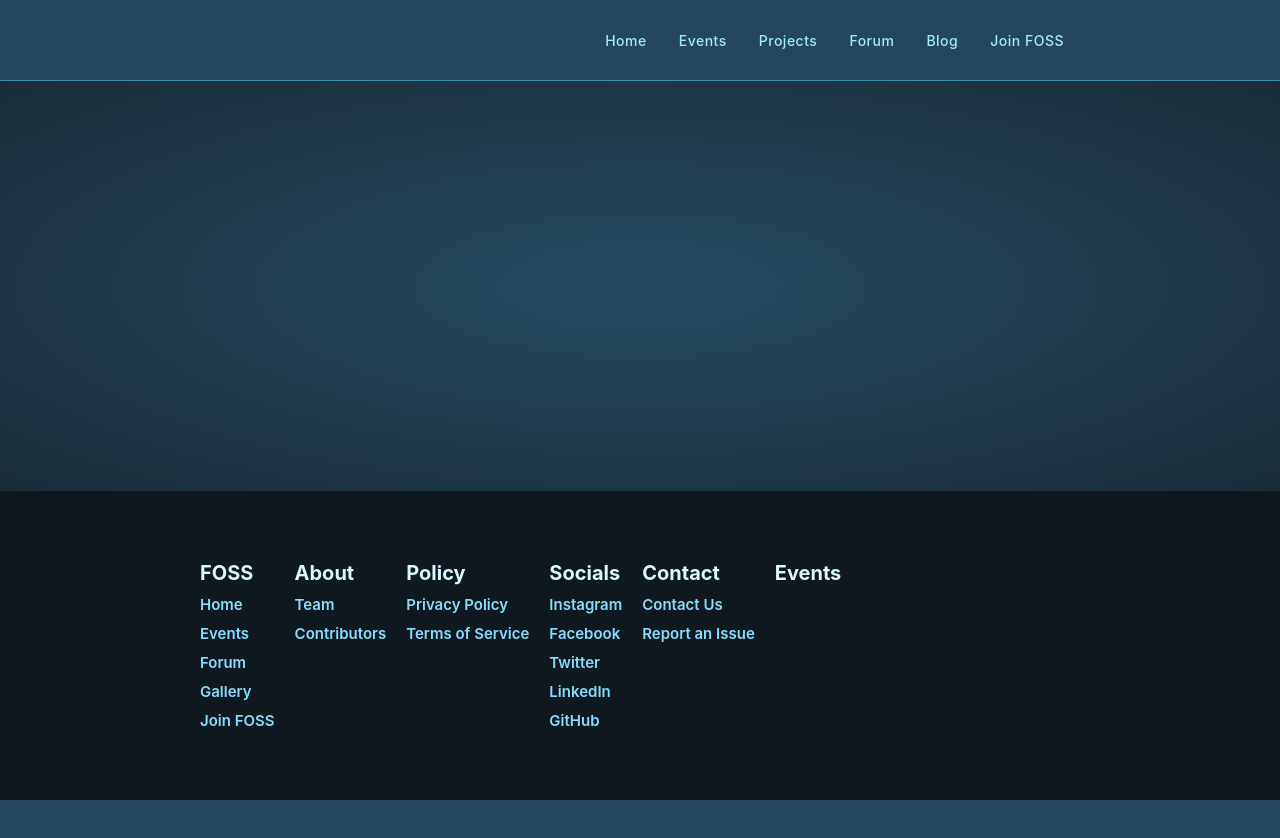
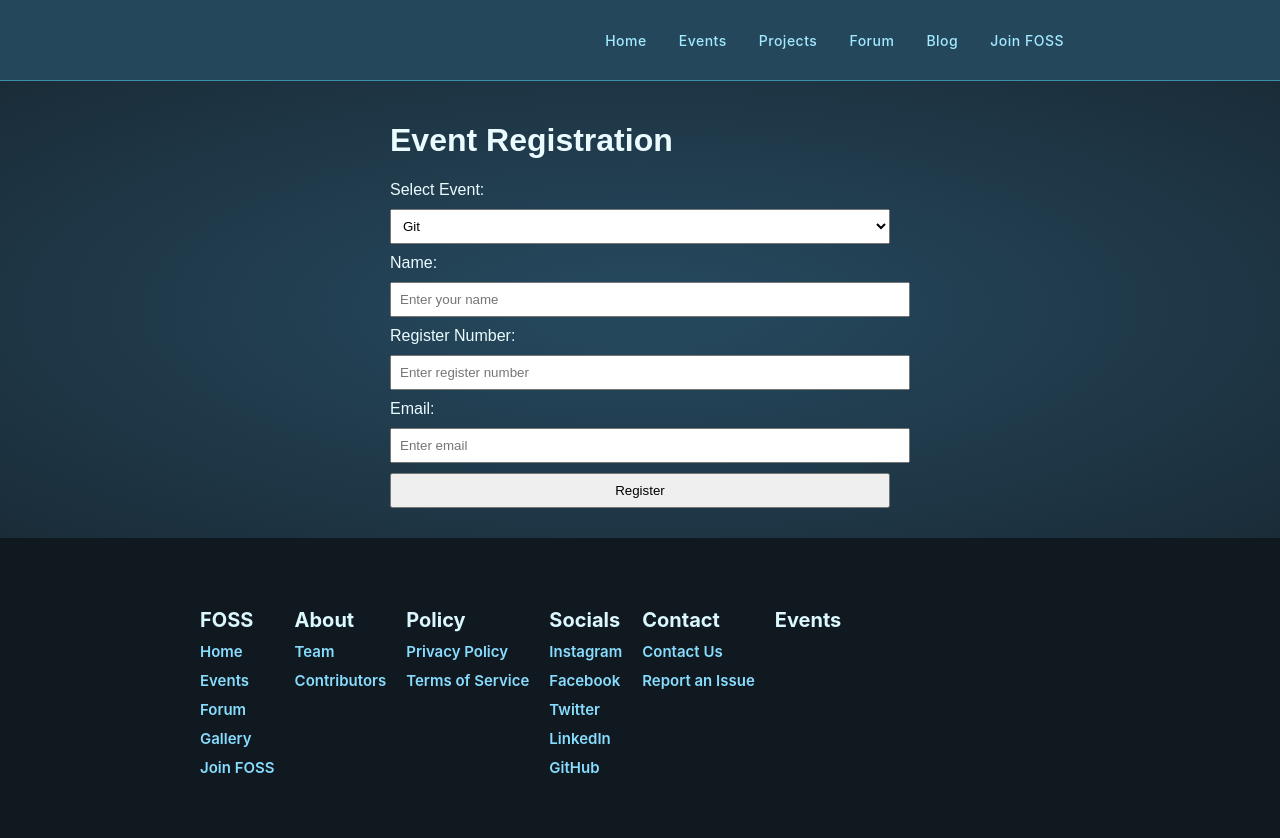
Before and after one commit to IceBear-32/FossWeb, a Nuxt app: page /eventregistration in a window 1280 px wide. Shown: the top 838 px of the page. Before the commit the page ends 800 px from the top, so only its background shows below. Built offline with nearby package versions, Linux system fonts and the light colour scheme.

Commit message:
Update eventregistration.vue

```diff
--- a/pages/eventregistration.vue
+++ b/pages/eventregistration.vue
@@ -1,3 +1,107 @@
 <template>
+  <div class="registration-container">
+    <!-- Registration Form -->
+    <div v-if="!submitted">
+      <h1>Event Registration</h1>
+      <form @submit.prevent="register">
+        <label>Select Event:</label>
+        <select v-model="selectedEvent">
+          <option v-for="event in events" :key="event.name" :value="event">
+            {{ event.name }}
+          </option>
+        </select>
 
+        <label>Name:</label>
+        <input v-model="userName" type="text" required placeholder="Enter your name" />
+
+        <label>Register Number:</label>
+        <input v-model="regNo" type="text" required placeholder="Enter register number" />
+
+        <label>Email:</label>
+        <input v-model="email" type="email" required placeholder="Enter email" />
+
+        <button type="submit">Register</button>
+      </form>
+    </div>
+
+    <!-- Confirmation + QR Code -->
+    <div v-else>
+      <h2>Registration Successful!</h2>
+      <p>Details have been sent to your email.</p>
+      <p><strong>Name:</strong> {{ userName }}</p>
+      <p><strong>Register Number:</strong> {{ regNo }}</p>
+      <p><strong>Email:</strong> {{ email }}</p>
+      <p><strong>Event:</strong> {{ selectedEvent.name }}</p>
+
+      <div class="event-details">
+        <p><strong>Date:</strong> {{ selectedEvent.date }}</p>
+        <p><strong>Description:</strong> {{ selectedEvent.description }}</p>
+        <p v-if="selectedEvent.note"><strong>Note:</strong> {{ selectedEvent.note }}</p>
+      </div>
+
+      <div class="qr-code">
+        <qrcode-vue :value="qrContent" :size="200" />
+      </div>
+    </div>
+  </div>
 </template>
+
+<script setup>
+import { ref, computed } from 'vue'
+import QrcodeVue from 'qrcode.vue'
+
+const events = ref([
+  {
+    name: 'Git',
+    date: '2025-07-01',
+    description: 'Version control workshop',
+    note: 'Bring your laptop'
+  },
+  {
+    name: 'IOT Initiative',
+    date: '2025-07-10',
+    description: 'Intro to IoT and project ideas',
+    note: ''
+  }
+])
+
+const selectedEvent = ref(events.value[0])
+const userName = ref('')
+const regNo = ref('')
+const email = ref('')
+const submitted = ref(false)
+
+function register() {
+  submitted.value = true
+}
+
+const qrContent = computed(() => {
+  const e = selectedEvent.value
+  return `Event: ${e.name}\nDate: ${e.date}\nDescription: ${e.description}\n${e.note ? `Note: ${e.note}` : ''}`
+})
+</script>
+
+<style scoped>
+.registration-container {
+  max-width: 500px;
+  margin: auto;
+  padding: 20px;
+  font-family: sans-serif;
+}
+form input, select, button {
+  display: block;
+  margin: 10px 0;
+  padding: 8px;
+  width: 100%;
+}
+button {
+  cursor: pointer;
+}
+.event-details {
+  text-align: left;
+  margin: 20px auto;
+}
+.qr-code {
+  margin-top: 20px;
+}
+</style>
```
